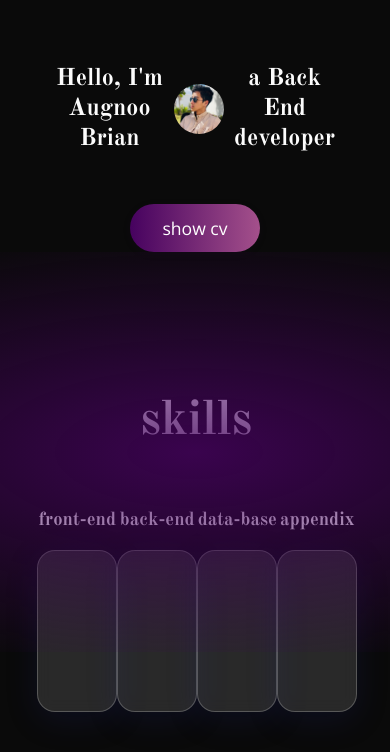
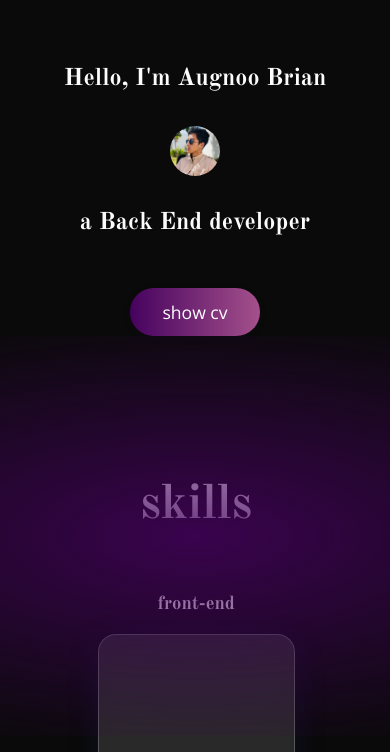
Before and after one commit to BrianAugnoo/profile, a plain HTML site: page index.html in a window 390 px wide. Shown: the part 672-1424 px from the top of the page. Drawn offline with nearby package versions, Linux system fonts and the light colour scheme; a web font is replaced by a local one.

Commit message:
mobile format

```diff
--- a/component/_intro.scss
+++ b/component/_intro.scss
@@ -51,3 +51,19 @@
   background: linear-gradient(90deg, #a4508b 0%, #46025f 100%);
   transform: translateY(-2px) scale(1.04);
 }
+
+@media (max-width: 720px) {
+  .intro .self {
+    flex-direction: column;
+    align-items: center;
+    gap: 16px;
+  }
+}
+
+@media (max-width: 540px) {
+  .intro .self {
+    flex-direction: column;
+    align-items: center;
+    gap: 12px;
+  }
+}
--- a/component/_skills.scss
+++ b/component/_skills.scss
@@ -51,3 +51,25 @@
   justify-content: center;
   transition: box-shadow 0.2s, background 0.2s;
 }
+
+@media (max-width: 720px) {
+  .skills .cards {
+    flex-direction: column;
+    align-items: center;
+    gap: 32px;
+  }
+  .skills-glass {
+    width: 50vw;
+  }
+}
+
+@media (max-width: 540px) {
+  .skills .cards {
+    flex-direction: column;
+    align-items: center;
+    gap: 24px;
+  }
+  .skills-glass {
+    width: 50vw;
+  }
+}
--- a/style.scss
+++ b/style.scss
@@ -49,6 +49,9 @@ body {
 }
 
 @media (max-width: 720px) {
+  body {
+    overflow-x: hidden;
+  }
 
   /* For a screen < 720px, this CSS will be read */
   .container {
@@ -57,6 +60,9 @@ body {
 }
 
 @media (max-width: 540px) {
+  body {
+    overflow-x: hidden;
+  }
 
   /* For a screen < 540px, this CSS will be read */
   .container {
```
Also changed, not shown: style.css, 1 other file.
